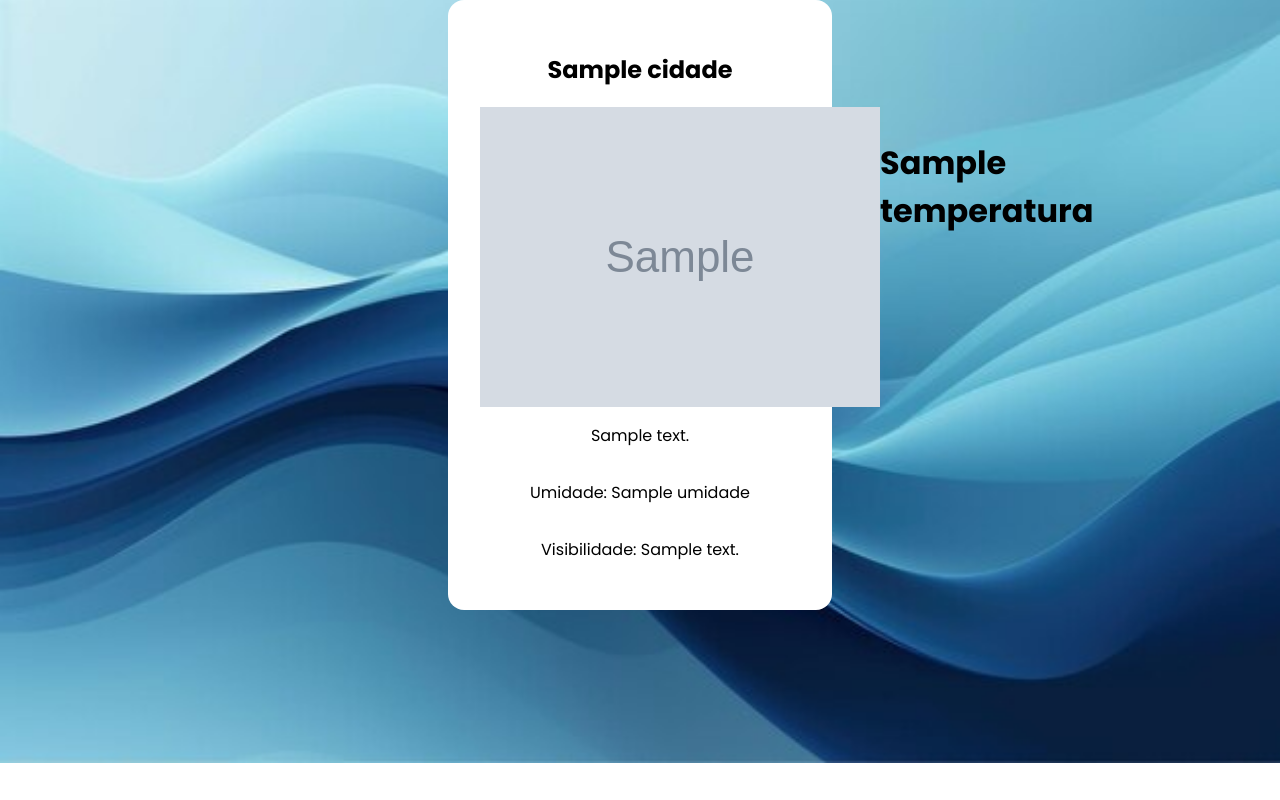
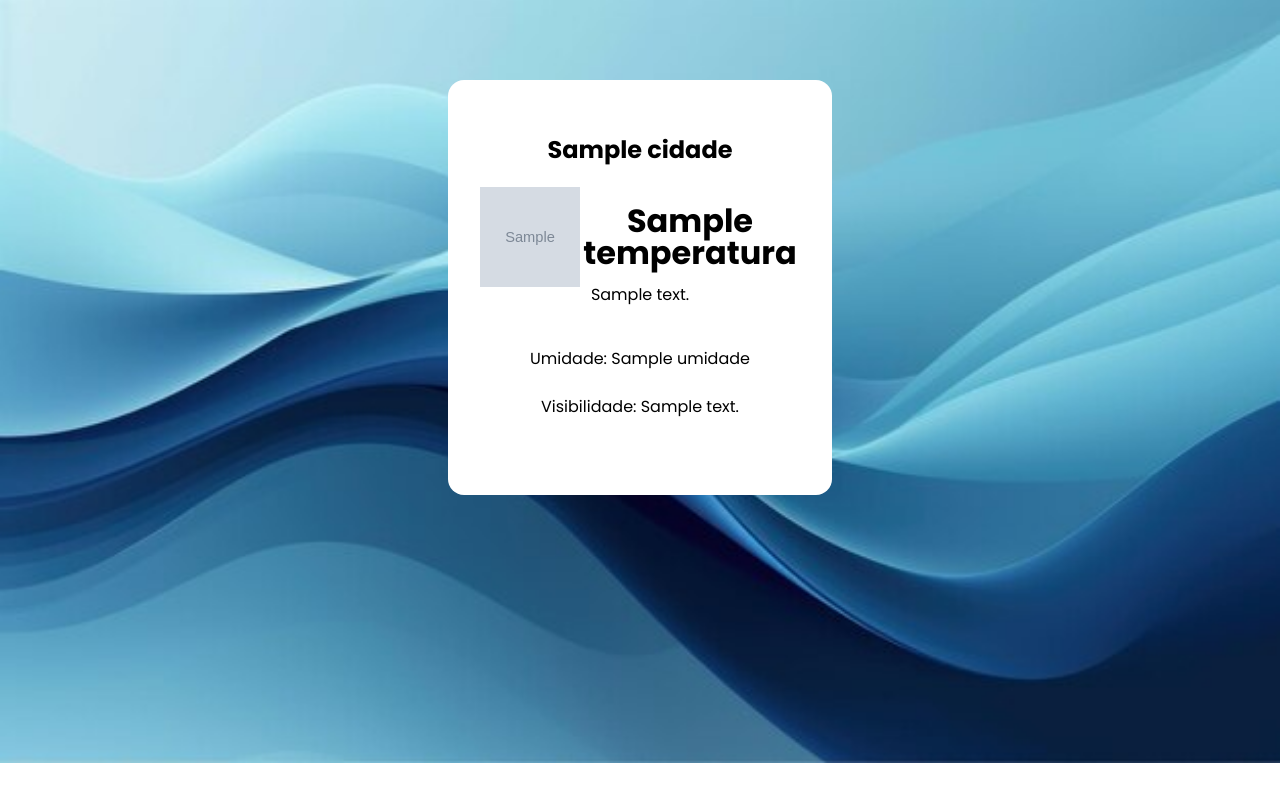
Before and after one commit to menezesalexandre-development/clima_tempo_python_flask, a Flask app: template templates/cidade_tempo.html in a window 1280 px wide. Run offline with Flask 3, Linux system fonts and the light colour scheme; the template is opened without the code that fills it: most values are stand-ins (such as "Sample title", 1, 10 or a date in 2020); grey boxes marked "Sample" are stand-in pictures.

Commit message:
Update cidade_tempo.html

```diff
--- a/templates/cidade_tempo.html
+++ b/templates/cidade_tempo.html
@@ -3,51 +3,22 @@
 <head>
     <meta charset="UTF-8">
     <title>{{ cidade }}</title>
-    <style>
-        @import url('https://fonts.googleapis.com/css2?family=Poppins:ital,wght@0,100;0,200;0,300;0,400;0,500;0,600;0,700;0,800;0,900;1,100;1,200;1,300;1,400;1,500;1,600;1,700;1,800;1,900&display=swap');
-
-        * {
-            font-family: 'Poppins', sans-serif;
-        }
-        body {
-            margin: 0 auto;
-            justify-content: center;
-            background-image: url('/static/background1.jpg');
-            background-size: cover;
-            background-repeat: no-repeat;
-        }
-        .principal {
-            background-color: white;
-            max-width: 20em;
-            padding: 2em;
-            border-radius: 1em;
-            display: flex;
-            flex-direction: column;
-            justify-content: center;
-            align-items: center;
-            margin: auto;
-        }
-        #temperatura {
-            display: flex;
-            flex-direction: row;
-            margin: 0 auto;
-        }
-        #temperatura p {
-            font-weight: bold;
-            font-size: 2em;
-        }
-    </style>
+    <link rel="stylesheet" href="static/style.css">
 </head>
 <body>
     <section class="principal">
         <h1>{{ cidade }}</h1>
         <div id="temperatura">
-            <img src="/static/{{ desc_icon }}" alt="Ícone temperatura"/>
-            <p>{{ temperatura }}</p>
+            <div id="temp_row">
+                <img src="/static/{{ desc_icon }}" alt="Ícone temperatura"/>
+                <p>{{ temperatura }}</p>
+            </div>
+            <p id="desc_text">{{ desc_text }}</p>
         </div>
-        <p>{{ desc_text }}</p>
-        <p>Umidade: {{ umidade }}</p>
-        <p>Visibilidade: {{ visibilidade }}</p>
+        <div id="resto_dados">
+            <p>Umidade: {{ umidade }}</p>
+            <p>Visibilidade: {{ visibilidade }}</p>
+        </div>
     </section>
 </body>
 </html>
```
